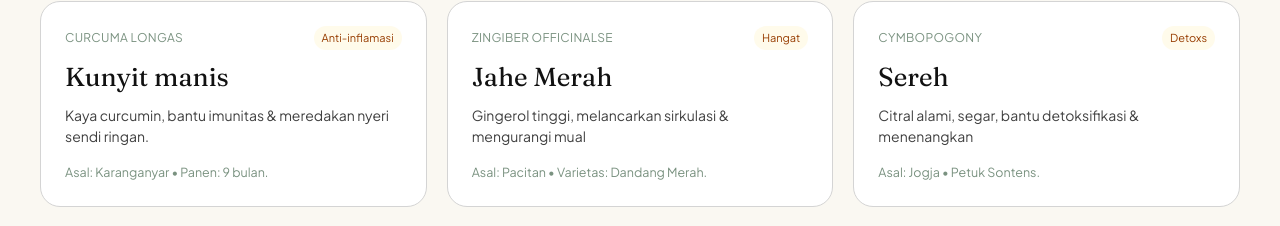
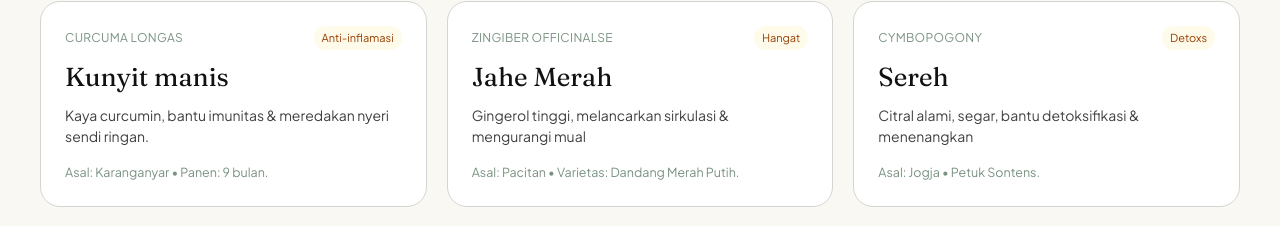
Before and after one commit to fakih22/jamu-nusantara, a Next.js app: page / in a window 1280 px wide. Shown: the part 4804-5030 px from the top of the page. Built offline with nearby package versions, Linux system fonts and the light colour scheme.

Commit message:
update yssskk

```diff
--- a/app/components/Ingredients/Ingredients.tsx
+++ b/app/components/Ingredients/Ingredients.tsx
@@ -13,7 +13,7 @@ const ingredients = [
     badgeColor: 'amber',
     name: 'Jahe Merah',
     desc: 'Gingerol tinggi, melancarkan sirkulasi & mengurangi mual',
-    origin: 'Asal: Pacitan • Varietas: Dandang Merah.'
+    origin: 'Asal: Pacitan • Varietas: Dandang Merah Putih.'
   },
   {
     latin: 'Cymbopogony',
```
